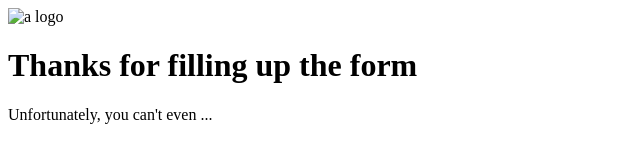
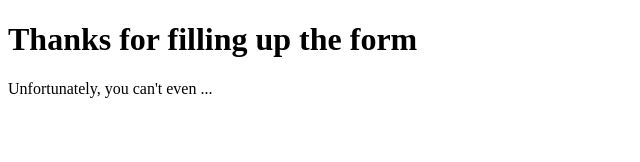
Before and after one commit to hitesh-pathak/no-thank-you, a plain HTML site: page no-thank-you.html in a window 1280 px wide. Shown: the whole page, without its empty margins (0-640 px from the left). Drawn offline with Linux system fonts and the light colour scheme.

Commit message:
Update no-thank-you.html

```diff
--- a/no-thank-you.html
+++ b/no-thank-you.html
@@ -4,7 +4,6 @@
     <title>No Thank You</title>
   </head>
   <body>
-    <div><img class='logo' alt='a logo' src=''/></div>
     <h1 class='title'>Thanks for filling up the form</h1>
     <p class='subtitle'>Unfortunately, you can't even ...</p>
   </body>
```
